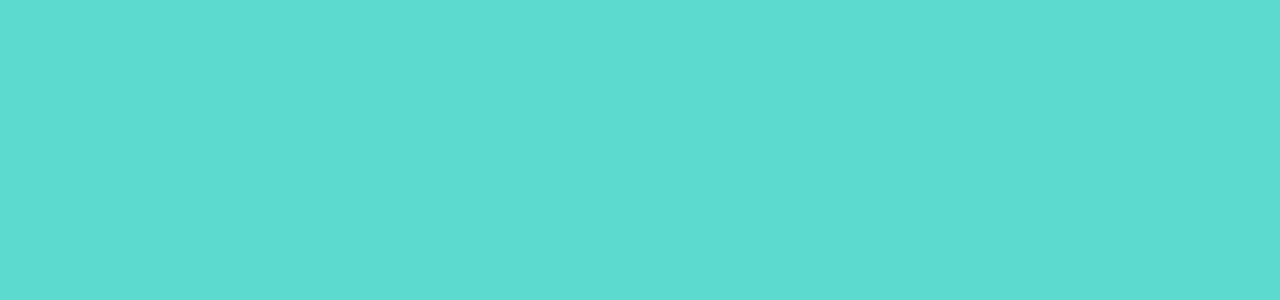
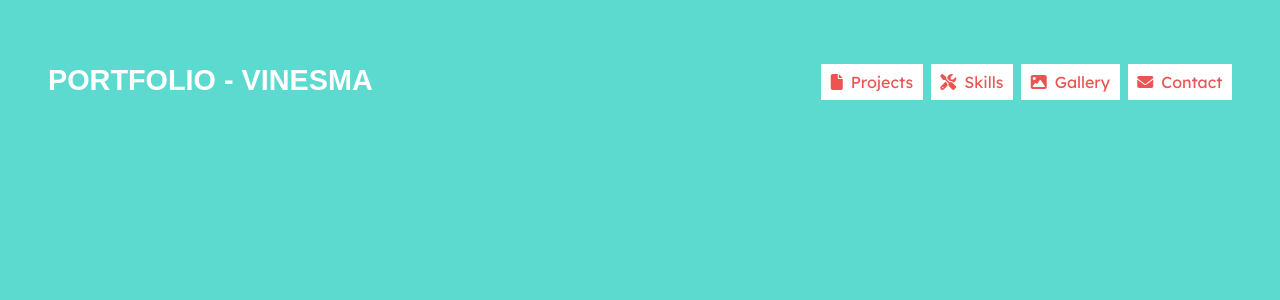
Before and after one commit to Vinesma/portfolio-website-v2, a React (Create React App) app: page /gallery in a window 1280 px wide. Shown: the top 300 px of the page. Built offline with nearby package versions, Linux system fonts and the light colour scheme; a web font is replaced by a local one.

Commit message:
~Still messing with state

```diff
--- a/src/App.js
+++ b/src/App.js
@@ -1,15 +1,17 @@
-import React, { Fragment, useState } from 'react';
+import React, { useState } from 'react';
 import './styles/App.scss';
 import Header from './components/Header';
 import Home from './components/Home';
 import Gallery from './components/Gallery';
 import {
   BrowserRouter as Router,
-  Route
+  Route,
+  Switch,
 } from 'react-router-dom';
 
 function App() {
-  const [headerItems, setHeaderItems] = useState([
+  const [headerItems, setHeaderItems] = useState(
+    [
       {
         name: 'Projects',
         icon: 'fas fa-file',
@@ -22,20 +24,36 @@ function App() {
         name: 'Gallery',
         icon: 'fas fa-image',
       },
-  ]);
+    ]
+  );
+
+  function handleHeaderItems(itemName) {
+    if (itemName === '/') {
+      setHeaderItems(prevHeaderItems => prevHeaderItems.shift());
+    } else {
+      setHeaderItems(prevHeaderItems => {
+        const updatedValues = [ ...prevHeaderItems ];
+        updatedValues.unshift({ name: '/', icon: 'fas fa-home' });
+        return { ...prevHeaderItems, ...updatedValues };
+      });
+    }
+
+  }
 
   return (
     <Router>
       <div className="App">
-        <Route exact path="/" render={props => (
-          <Fragment>
-            <Header headerItems={ headerItems }/>
+        <Header headerItems={ headerItems } handleHeaderItems={handleHeaderItems}/>
+        <Switch>
+          <Route exact path="/">
             <Home />
-          </Fragment>
-        )} />
-        <Route path="/websites" /* render={} */ />
-        <Route path="/skills" /* render={} */ />
-        <Route path="/gallery" component={Gallery}/>
+          </Route>
+          <Route path="/websites"></Route>
+          <Route path="/skills"></Route>
+          <Route path="/gallery">
+            <Gallery />
+          </Route>
+        </Switch>
       </div>
     </Router>
   );
--- a/src/components/Gallery.js
+++ b/src/components/Gallery.js
@@ -2,9 +2,9 @@ import React from 'react'
 
 function Gallery() {
     return (
-        <div>
+        <section>
 
-        </div>
+        </section>
     )
 }
 
--- a/src/components/Header.js
+++ b/src/components/Header.js
@@ -14,7 +14,7 @@ function Header(props) {
                 <Router>
                     { props.headerItems.map(item => (
                         <Link key={item.name} to={item.name.toLowerCase()}>
-                            <button className="nav-button">
+                            <button className="nav-button" onClick={() => props.handleHeaderItems(item.name)}>
                                 <i className={item.icon} />
                                 {item.name === '/' ? 'Home' : item.name}
                             </button>
```
Lines whose indentation alone changed are shown as unchanged.
